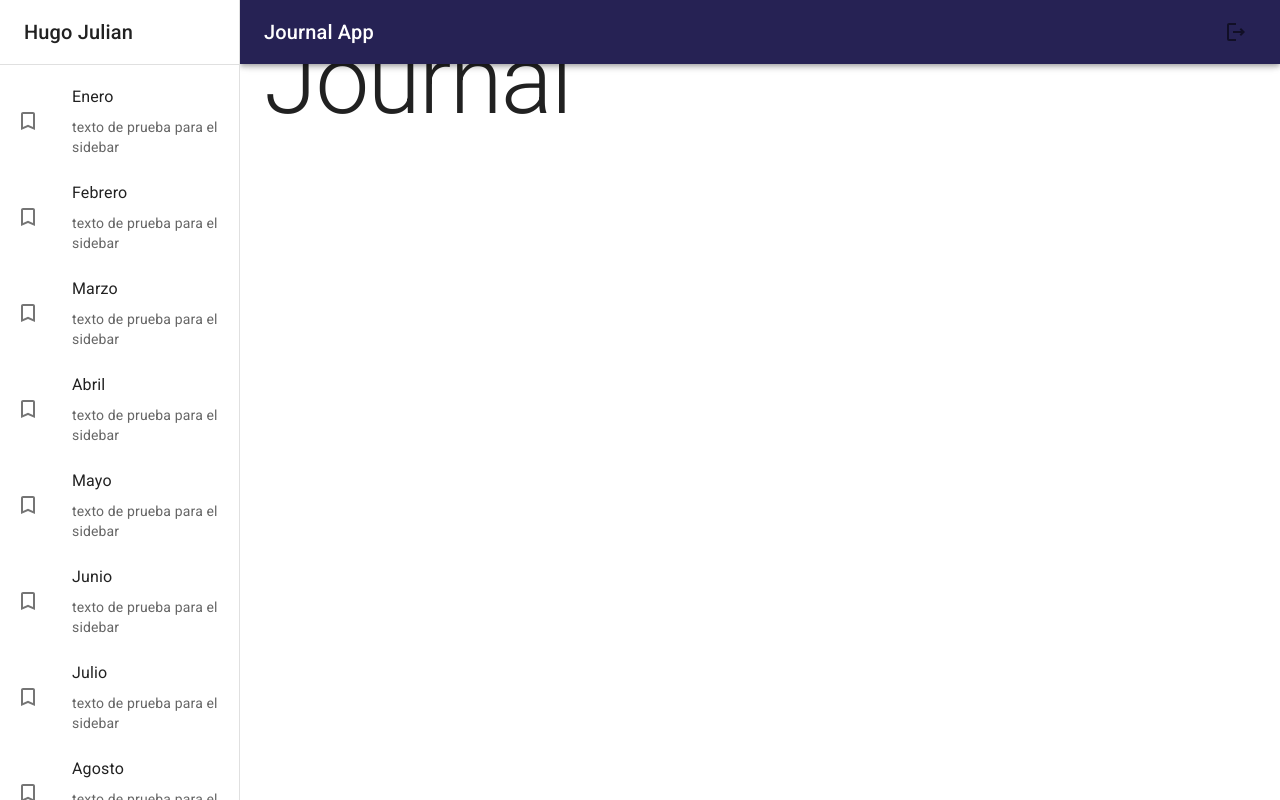
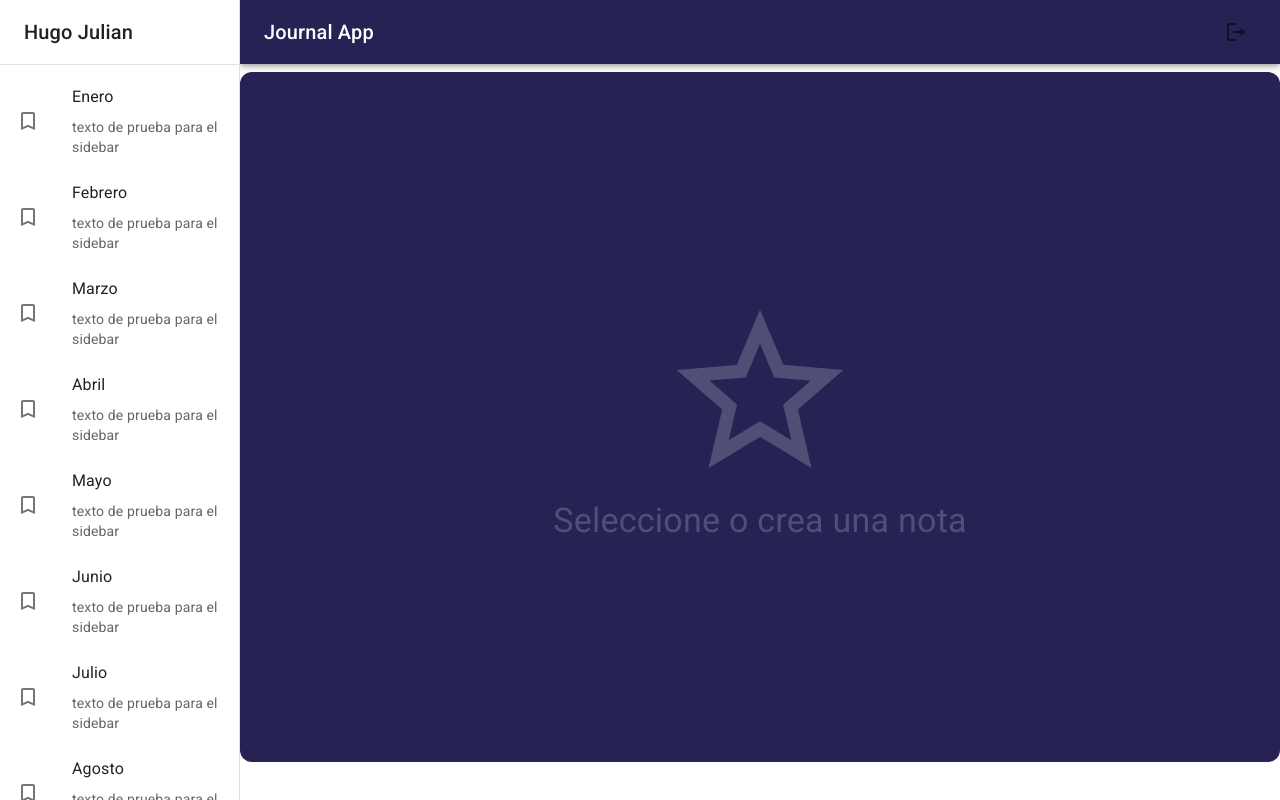
Before and after one commit to JulianLlanten8/RoadMapReact, a React (Vite) app in the folder journalApp/: page / in a window 1280 px wide. Built offline with nearby package versions, Linux system fonts and the light colour scheme.

Commit message:
Feat view NothigSelected

```diff
--- a/journalApp/src/journal/Layout/JournalLayout.jsx
+++ b/journalApp/src/journal/Layout/JournalLayout.jsx
@@ -11,7 +11,7 @@ export const JournalLayout = ({ children }) => {
 
       <SideBar drawerWidth={drawerWidth} />
 
-      <Box component="main" sx={{ flexGrow: 1, p: 3 }}>
+      <Box component="main" sx={{ flexGrow: 1, pt: 9 }}>
         {children}
       </Box>
     </Box>
--- a/journalApp/src/journal/pages/JournalPage.jsx
+++ b/journalApp/src/journal/pages/JournalPage.jsx
@@ -1,11 +1,10 @@
-import { Typography } from "@mui/material";
 import { JournalLayout } from "../Layout/JournalLayout";
-
+import { NothingSelectedView } from "../views";
 
 export const JournalPage = () => {
   return (
     <JournalLayout>
-      <Typography variant="h1">Journal</Typography>
+      <NothingSelectedView />
     </JournalLayout>
   );
 };
--- /dev/null
+++ b/journalApp/src/journal/views/NothingSelectedView.jsx
@@ -0,0 +1,28 @@
+import { StarOutline } from "@mui/icons-material";
+import { Grid, Typography } from "@mui/material";
+
+export const NothingSelectedView = () => {
+  return (
+    <Grid
+      container
+      spacing={0}
+      direction="column"
+      alignItems="center"
+      justifyContent="center"
+      sx={{
+        minHeight: "calc(100vh - 110px)",
+        backgroundColor: "primary.main",
+        borderRadius: 3,
+      }}
+    >
+      <Grid item xs={12} md={6}>
+        <StarOutline sx={{ fontSize: 200, color: "primary.light" }} />
+      </Grid>
+      <Grid item xs={12} md={6}>
+        <Typography variant="h4" color="primary.light">
+          Seleccione o crea una nota
+        </Typography>
+      </Grid>
+    </Grid>
+  );
+};
--- /dev/null
+++ b/journalApp/src/journal/views/index.js
@@ -0,0 +1 @@
+export * from "./NothingSelectedView";
```
